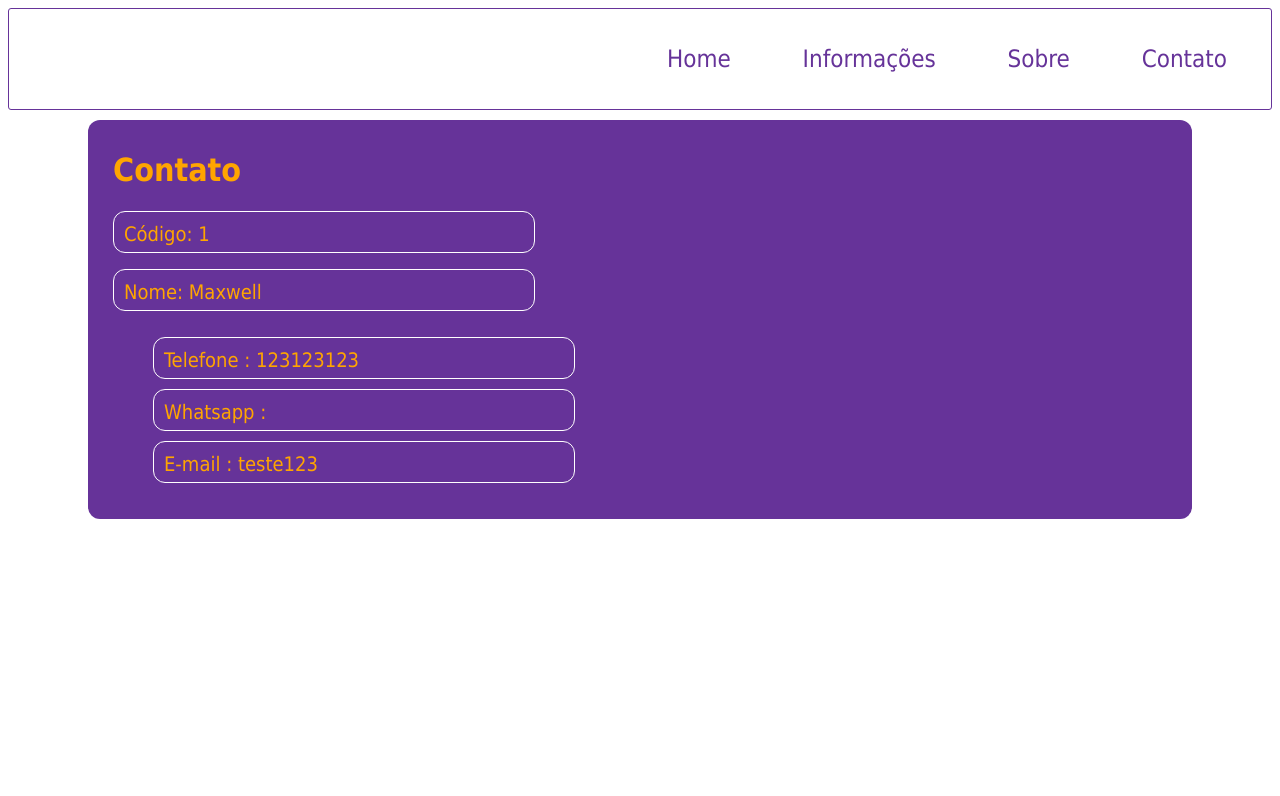
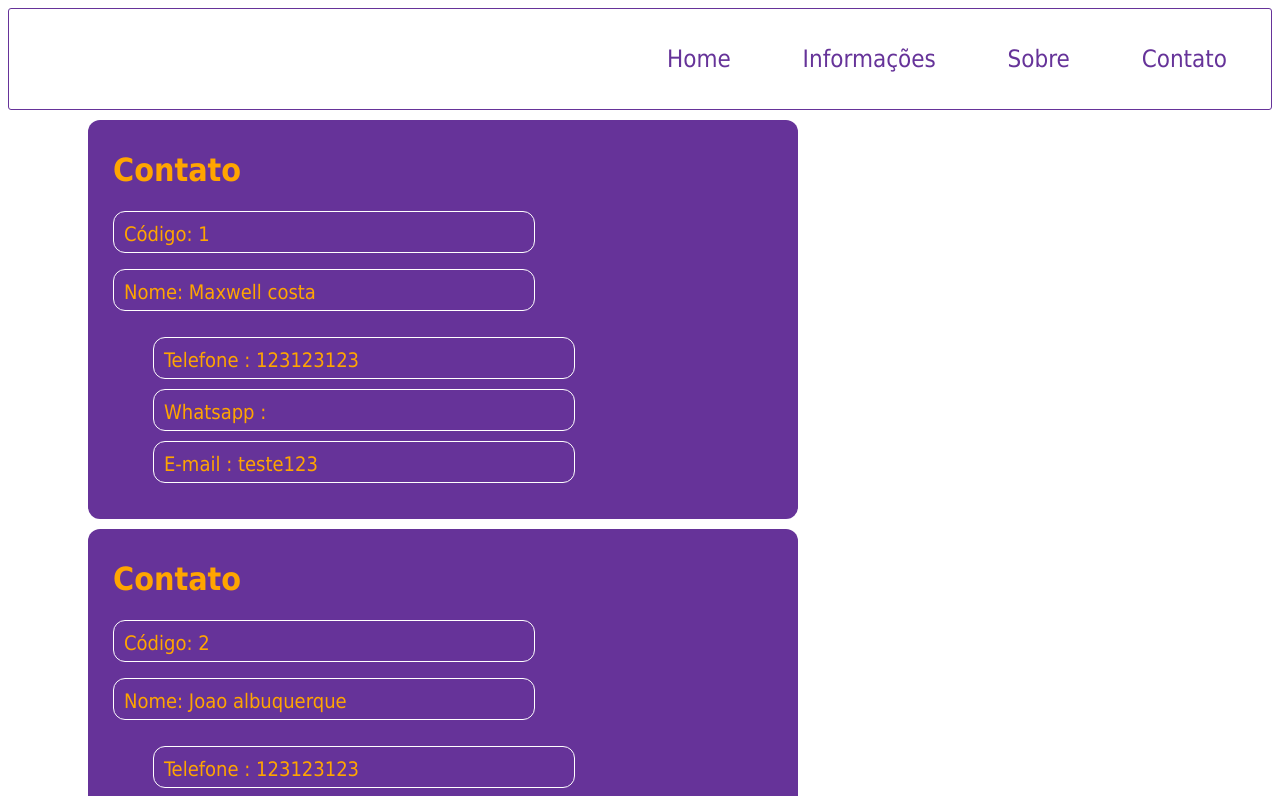
Before and after one commit to MaxwellJalves/escola, a React (Create React App) app in the folder front-end/: page /contato in a window 1280 px wide. Shown: the top 796 px of the page. Built offline with nearby package versions, Linux system fonts and the light colour scheme.

Commit message:
ajustes no css

```diff
--- a/front-end/src/componets/card-contato/CardContato.tsx
+++ b/front-end/src/componets/card-contato/CardContato.tsx
@@ -2,13 +2,12 @@
 
 import * as I from '../../types'
 import * as S from './style'
-type usuario = {
-  contatos: I.IUsuario
+type TipeUsuario = {
+  tipo: I.IUsuario
 }
 
-const CardContato = (us: usuario) => {
-  const { contatos } = us
-  let { id, nome, contato } = contatos.usuario
+const CardContato = (us: TipeUsuario) => {
+  let { id, nome, contato } = us.tipo.usuario
 
   return (
     <S.Container>
--- a/front-end/src/componets/card-contato/style.ts
+++ b/front-end/src/componets/card-contato/style.ts
@@ -1,12 +1,14 @@
 import styled from 'styled-components'
 
 export const Container = styled.div`
-  width: auto;
-  min-width: 280px;
+  width: 100%;
+  margin: auto;
+  max-width: 660px;
   min-height: 300px;
   background-color: rebeccapurple;
   margin: 10px 80px;
   font-family: Tahoma;
+  flex-wrap: wrap;
   padding: 10px 25px;
   gap: 4px;
   color: orange;
--- a/front-end/src/mock/Contato.json
+++ b/front-end/src/mock/Contato.json
@@ -3,7 +3,7 @@
     {
       "usuario": {
         "id": "1",
-        "nome": "maxwell",
+        "nome": "maxwell costa",
         "contato": {
           "email": "teste123",
           "telefone": "123123123"
@@ -13,7 +13,27 @@
     {
       "usuario": {
         "id": "2",
-        "nome": "joao",
+        "nome": "joao albuquerque",
+        "contato": {
+          "email": "segundoteste@gmail.com",
+          "telefone": "123123123"
+        }
+      }
+    },
+    {
+      "usuario": {
+        "id": "3",
+        "nome": "matheus santos",
+        "contato": {
+          "email": "teste123",
+          "telefone": "123123123"
+        }
+      }
+    },
+    {
+      "usuario": {
+        "id": "4",
+        "nome": "junior ribeiro",
         "contato": {
           "email": "segundoteste@gmail.com",
           "telefone": "123123123"
--- a/front-end/src/pages/Contato.tsx
+++ b/front-end/src/pages/Contato.tsx
@@ -4,13 +4,14 @@ import Mock from '../mock/Contato.json'
 import * as I from '../types'
 
 let retorno: I.IListaDeContatos = Mock
-let [usuario] = retorno.contatos
 
 const Contato = () => {
   return (
     <>
       <Menu />
-      <CardContato contatos={usuario} />
+      {retorno.contatos.map(m => (
+        <CardContato tipo={m} />
+      ))}
     </>
   )
 }
```
